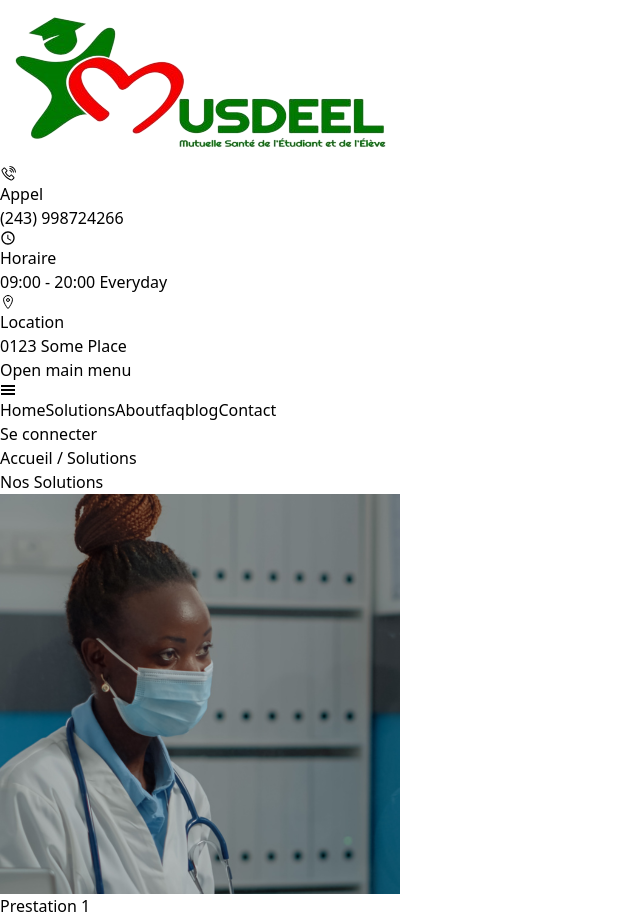
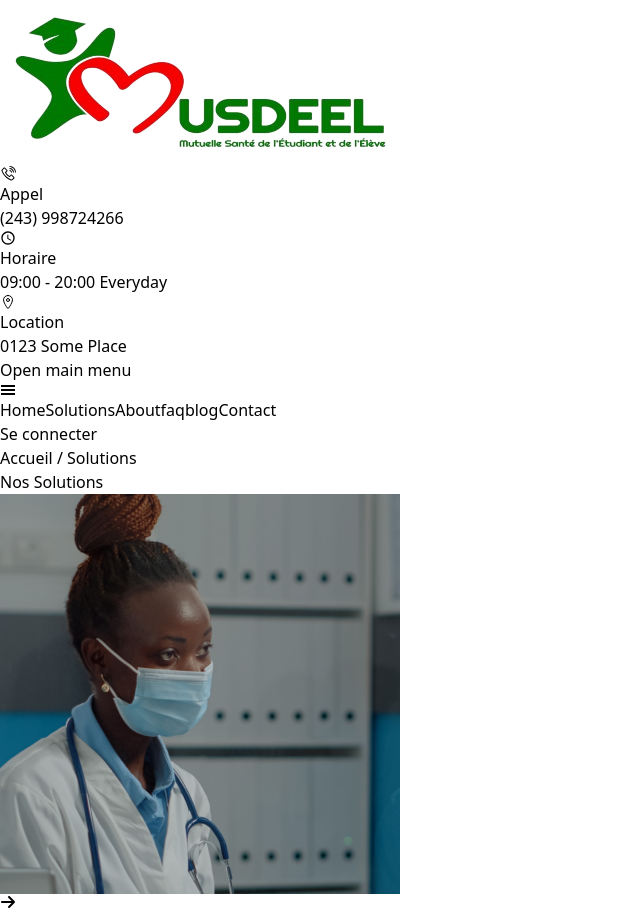
Before and after one commit to rovertnet/Scool, a React (Vite) app: page /solution in a window 1280 px wide. Shown: the top 914 px of the page, without its empty margins (0-640 px from the left). Built offline with nearby package versions, Linux system fonts and the light colour scheme.

Commit message:
last commit

```diff
--- a/src/component/cSlution/CardSolution.jsx
+++ b/src/component/cSlution/CardSolution.jsx
@@ -11,6 +11,11 @@ const CardSolution = () => {
               alt=""
               className=" w-full h-80 md:h-96 object-cover"
             />
+            <div className=" flex md:p-3 p-2  justify-end items-end">
+              <div className="bg-green-700  md:p-3 p-2 rounded-full md:ml-4 ml-4 md:-mt-10">
+                <FaArrowRight className=" text-2xl md:text-2xl md:p-3 p-2 rounded-full md:ml-4 ml-4 md:-mt-10 text-white" />
+              </div>
+            </div>
             <div className=" text- p-5 w-full">
               <h3 className="text-2xl md:text-2xl mb-3 md:mb-4 font-bold">
                 Prestation 1
```
